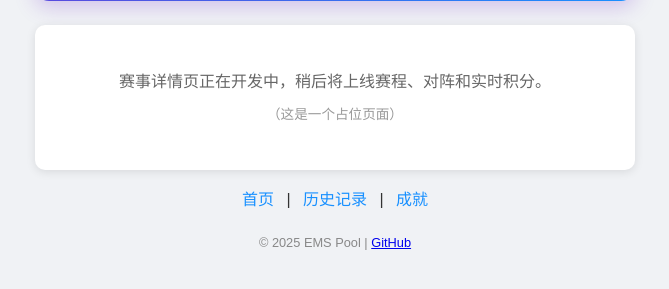
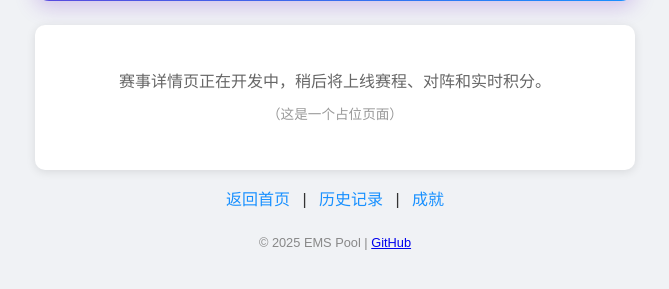
Before and after one commit to xiaoyuin/EMSPoolGamble, a Flask app: page /tournament in a window 1280 px wide. Shown: the part 326-615 px from the top of the page, without its empty margins (305-974 px from the left). Run offline with Flask 3, Linux system fonts and the light colour scheme.

Commit message:
base.html: '首页' -> '返回首页' in shared bottom links

```diff
--- a/templates/base.html
+++ b/templates/base.html
@@ -54,7 +54,7 @@
     {# ---------- 底部链接区 ---------- #}
     {% block links %}
     <div class="links">
-        <a href="/">首页</a> |
+        <a href="/">返回首页</a> |
         <a href="/history">历史记录</a> |
         <a href="/achievements">成就</a>
     </div>
```
